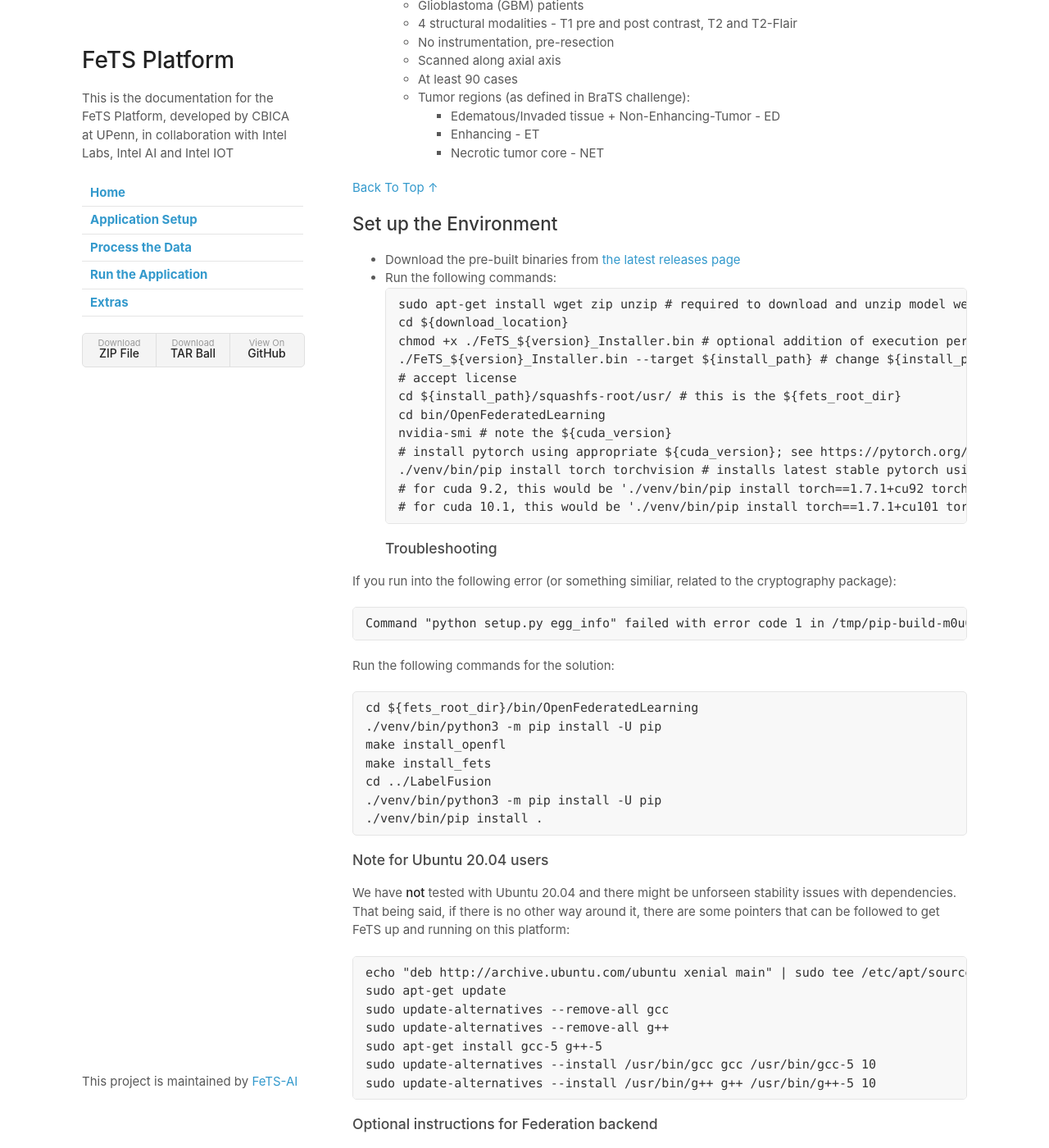
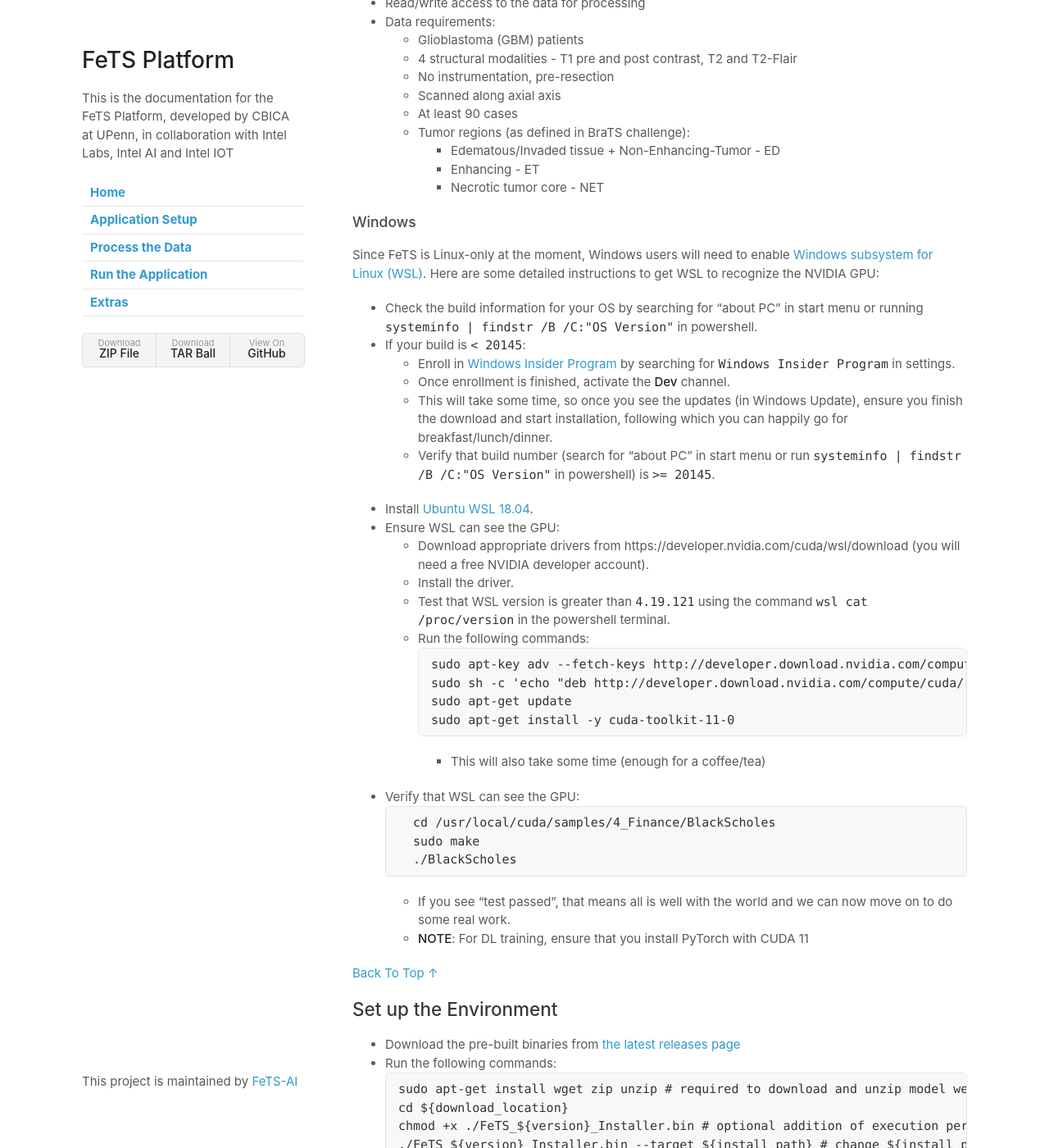
Before and after one commit to FeTS-AI/Front-End, a Jekyll site: the page built from docs/setup.md, in a window 1280 px wide and 1400 px high, scrolled down 858 px. Shown: the whole window at 82% size. Built offline with Jekyll 4.4.1, drawn with Linux system fonts in a browser that asks for light colours; our own code applies the rules of GitHub Pages for plain Markdown files.

Commit message:
added wsl-specific instructions

````diff
--- a/docs/setup.md
+++ b/docs/setup.md
@@ -2,6 +2,7 @@
 
 ## Table of Contents
 - [Requirements](#requirements)
+  - [Windows](##windows)
 - [Set up the Environment](#set-up-the-environment)
 - [Set up the Collaborator](#set-up-the-collaborator)
 
@@ -36,6 +37,39 @@
     -	Edematous/Invaded tissue + Non-Enhancing-Tumor - ED
     - Enhancing - ET
     - Necrotic tumor core - NET
+
+### Windows
+
+Since FeTS is Linux-only at the moment, Windows users will need to enable [Windows subsystem for Linux (WSL)](https://docs.microsoft.com/en-us/windows/wsl/install-win10). Here are some detailed instructions to get WSL to recognize the NVIDIA GPU:
+
+- Check the build information for your OS by searching for "about PC" in start menu or running `systeminfo | findstr /B /C:"OS Version"` in powershell.
+- If your build is `< 20145`:
+	- Enroll in [Windows Insider Program](https://insider.windows.com/en-us/) by searching for `Windows Insider Program` in settings.
+    - Once enrollment is finished, activate the **Dev** channel.
+	- This will take some time, so once you see the updates (in Windows Update), ensure you finish the download and start installation, following which you can happily go for breakfast/lunch/dinner.
+	- Verify that build number (search for "about PC" in start menu or run `systeminfo | findstr /B /C:"OS Version"` in powershell) is `>= 20145`.
+- Install [Ubuntu WSL 18.04](https://www.microsoft.com/en-us/p/ubuntu-1804-lts/9n9tngvndl3q).
+- Ensure WSL can see the GPU:
+	- Download appropriate drivers from https://developer.nvidia.com/cuda/wsl/download (you will need a free NVIDIA developer account).
+	- Install the driver.
+	- Test that WSL version is greater than `4.19.121` using the command `wsl cat /proc/version` in the powershell terminal.
+  - Run the following commands:
+  ```bash
+  sudo apt-key adv --fetch-keys http://developer.download.nvidia.com/compute/cuda/repos/ubuntu1804/x86_64/7fa2af80.pub
+  sudo sh -c 'echo "deb http://developer.download.nvidia.com/compute/cuda/repos/ubuntu1804/x86_64 /" > /etc/apt/sources.list.d/cuda.list'
+  sudo apt-get update
+  sudo apt-get install -y cuda-toolkit-11-0
+  ```
+	- This will also take some time (enough for a coffee/tea)
+- Verify that WSL can see the GPU:
+  ```bash
+	cd /usr/local/cuda/samples/4_Finance/BlackScholes
+	sudo make
+	./BlackScholes
+  ```
+	- If you see "test passed", that means all is well with the world and we can now move on to do some real work.
+	- **NOTE**: For DL training, ensure that you install PyTorch with CUDA 11
+
 
 [Back To Top &uarr;](#table-of-contents)
 
````
